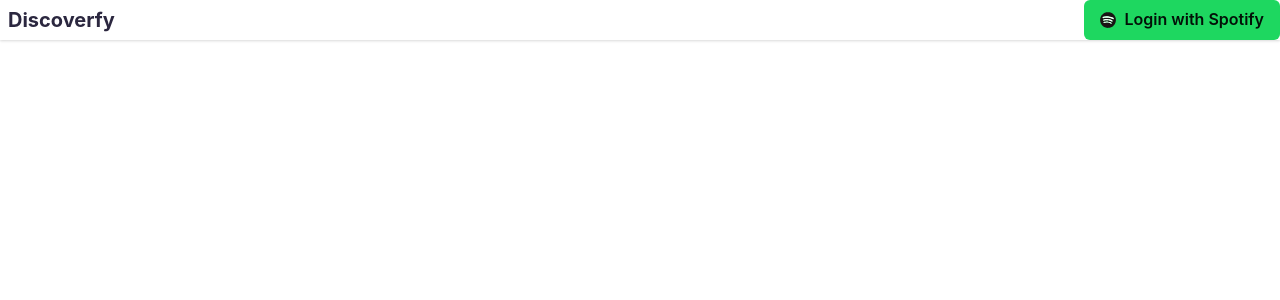
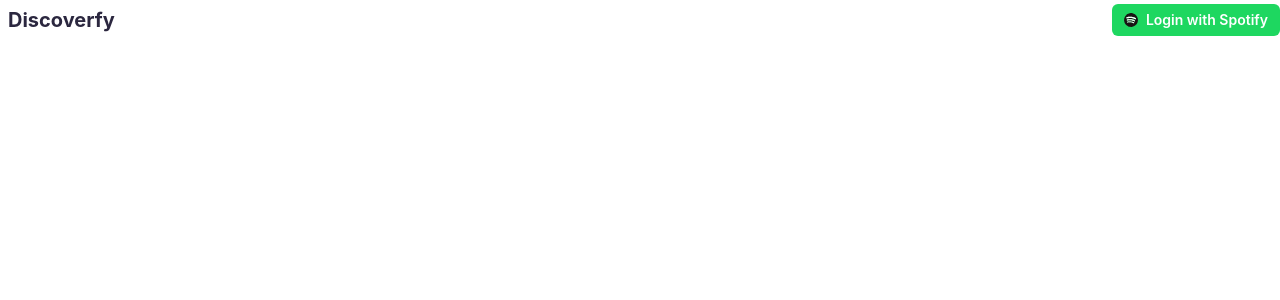
Before and after one commit to IO-Chem/discoverfy, a React (Create React App) app in the folder app/: page / in a window 1280 px wide. Shown: the top 300 px of the page. Built offline with nearby package versions, Linux system fonts and the light colour scheme.

Commit message:
style changes

```diff
--- a/app/src/components/NavBar/NavBar.jsx
+++ b/app/src/components/NavBar/NavBar.jsx
@@ -20,18 +20,18 @@ export default function NavBar(props) {
     let href_login = `${api_address}/login`
 
     return (
-        <Flex boxShadow="base" minWidth='max-content' alignItems='center' gap='4'>
+        <Flex minWidth='max-content' alignItems='center' gap='4'>
             <Box p='2'>
                 <Heading size='md' color="1ED760">Discoverfy</Heading>
             </Box>
             <Spacer />
             <>
             {(props.token === "") ?
-                <Button as="a" leftIcon={<BLKSpotifyIcon />} variant="solid" colorScheme="green" color="blackAlpha.900" href={href_login}>
+                <Button as="a" size="sm" leftIcon={<BLKSpotifyIcon />} variant="solid" colorScheme="green" href={href_login}>
                     Login with Spotify
                 </Button>
                 :
-                <Button leftIcon={<GRNSpotifyIcon />} variant="outline" colorScheme="green" _hover="none" _active="none" border="2px">
+                <Button size="sm" leftIcon={<GRNSpotifyIcon />} variant="outline" colorScheme="green" _hover="none" _active="none" border="2px">
                     Logged in
                 </Button>
             }
```
